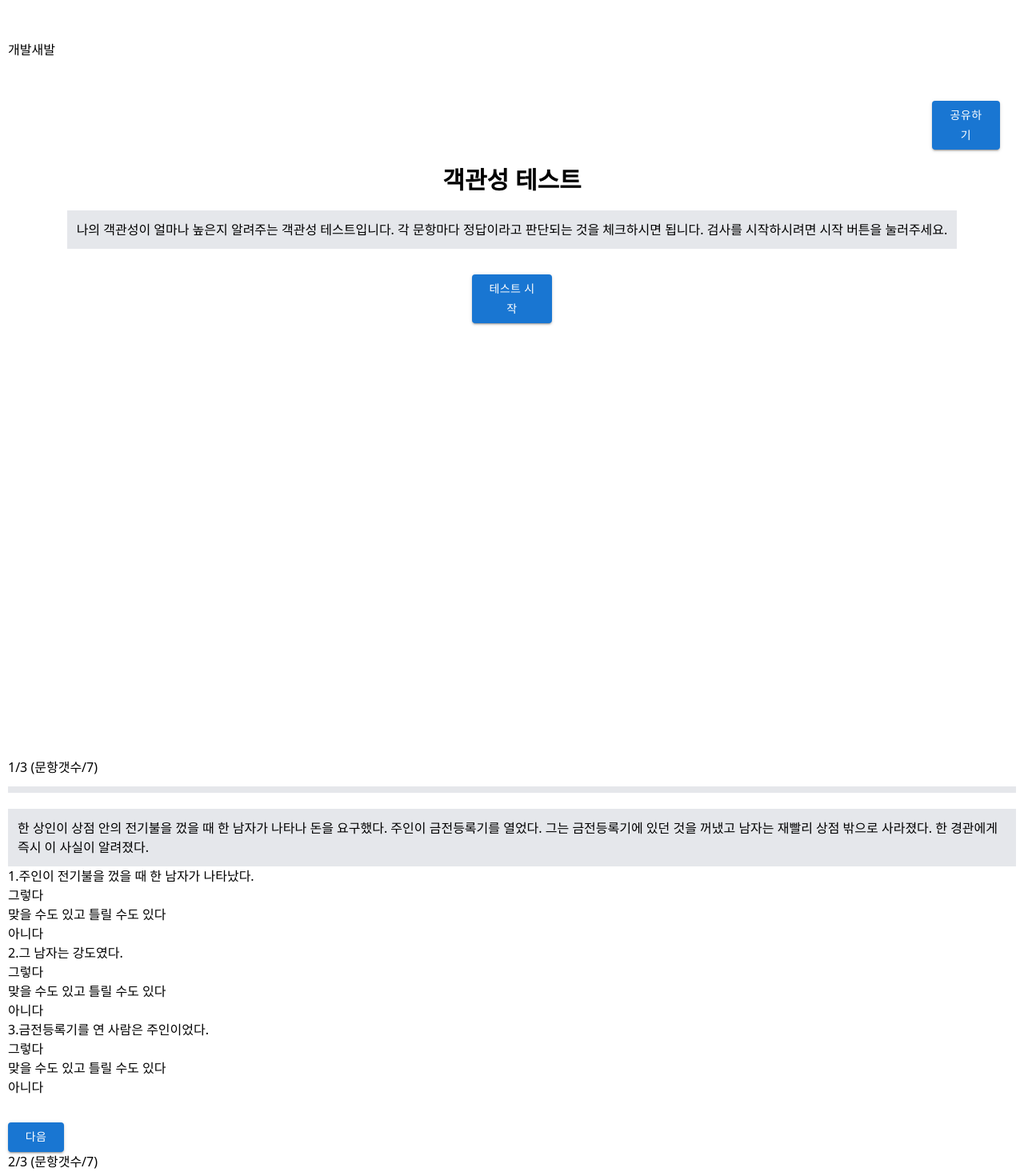
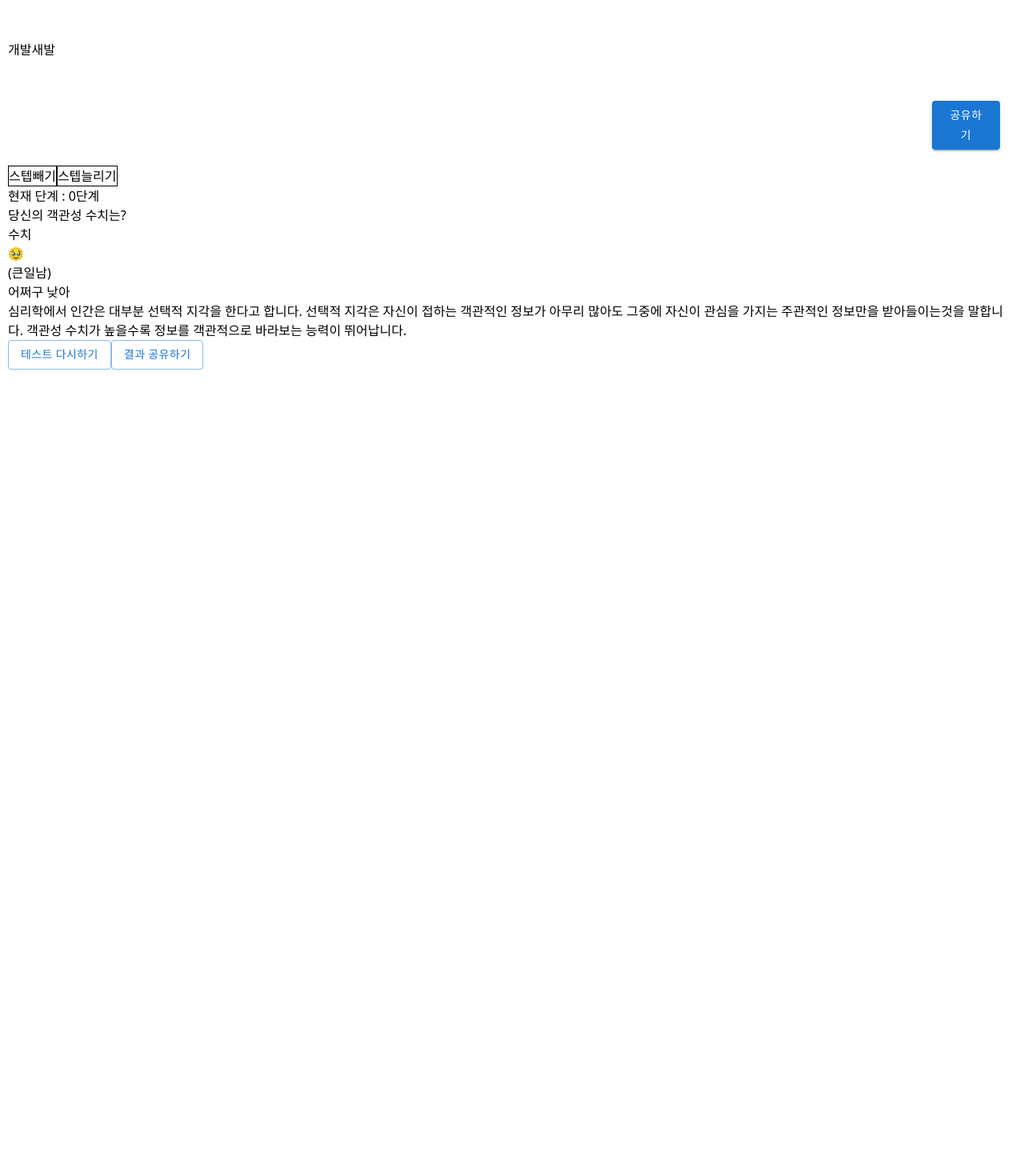
Before and after one commit to gaebal-saebal/objectivity-test-app, a React (Vite) app: page / in a window 1280 px wide. Shown: the top 1470 px of the page at 80% size. After the commit the page ends 800 px from the top, so only its background shows below. Built offline with nearby package versions, Linux system fonts and the light colour scheme.

Commit message:
feat : start-test 넘어가고 돌아가기 기능 구현

```diff
--- a/src/App.jsx
+++ b/src/App.jsx
@@ -1,4 +1,4 @@
-import React from 'react';
+import React, { useState } from 'react';
 import { Header } from './components/Header';
 import { Start } from './components/Start';
 import { Test } from './components/Test';
@@ -6,13 +6,25 @@ import Result from './pages/Result';
 
 // 시작페이지, 문항 컴포넌트 나와야 되는 페이지
 function App() {
+  const [step, setStep] = useState(0);
+
+  const handleStepPlus = () => {
+    setStep(step + 1);
+  };
+  const handleStepMinus = () => {
+    setStep(step - 1);
+  };
+
   return (
     <>
       <Header />
-      <Start />
-      <Test page={1} />
-      <Test page={2} />
-      <Test page={3} />
+      <button onClick={handleStepMinus}>스텝빼기</button>
+      <button onClick={handleStepPlus}>스텝늘리기</button>
+      <div>현재 단계 : {step}단계</div>
+      <Start step={step} />
+      <Test page={1} step={step} onClick={handleStepPlus} />
+      <Test page={2} step={step} onClick={handleStepPlus} />
+      <Test page={3} step={step} onClick={handleStepPlus} />
       <Result />
     </>
   );
--- a/src/components/Start.jsx
+++ b/src/components/Start.jsx
@@ -1,13 +1,12 @@
 import { Button } from '@mui/material';
 import * as Q from '../../constants/';
 
-export const Start = () => {
+export const Start = (step) => {
   return (
-    <div className='flex flex-col items-center h-[100%]'>
-      <h1 className='text-3xl font-bold text-center'>
-        {Q.question001.testName}
-      </h1>
-      <div className='bg-gray-200 mt-5 p-3'>{Q.question001.description}</div>
+    <div className={step === 0 ? 'flex' : 'hidden'}>
+      <div className='flex flex-col items-center h-[100%] '>
+        <h1 className='text-3xl font-bold text-center'>{Q.question001.testName}</h1>
+        <div className='p-3 mt-5 bg-gray-200'>{Q.question001.description}</div>
         <Button
           variant='contained'
           style={{
@@ -18,5 +17,6 @@ export const Start = () => {
           테스트 시작
         </Button>
       </div>
+    </div>
   );
 };
--- a/src/components/Test.jsx
+++ b/src/components/Test.jsx
@@ -2,13 +2,14 @@ import { Button } from '@mui/material';
 import { question001 } from '../../constants';
 import { Question } from './Question';
 
-export const Test = ({ page }) => {
+export const Test = ({ page, step, onClick }) => {
   const idx = page * 3;
   const totalPage = Math.ceil(question001.questions.length / 3);
   const progress = Math.round(((page - 1) / totalPage) * 100);
 
   return (
-    <div>
+    <div className={step === page ? 'flex' : 'hidden'}>
+      <div className='flex flex-col'>
         <div className='mb-3'>
           {page}/{totalPage} (문항갯수/{question001.questions.length})
         </div>
@@ -24,11 +25,13 @@ export const Test = ({ page }) => {
             variant='contained'
             style={{
               marginTop: '2rem',
-            width: '70px',
+              width: '85px',
             }}
+            onClick={onClick}
           >
-          다음
+            {page === totalPage ? '결과보기' : '다음'}
           </Button>
+        </div>
       </div>
     </div>
   );
--- a/src/index.css
+++ b/src/index.css
@@ -1,6 +1,12 @@
 @tailwind base;
 @tailwind components;
 @tailwind utilities;
+
+@layer base {
+  button {
+    border: 1px solid #000000;
+  }
+}
 
 #root {
   width: 100%;
```
Lines whose indentation alone changed are shown as unchanged.
